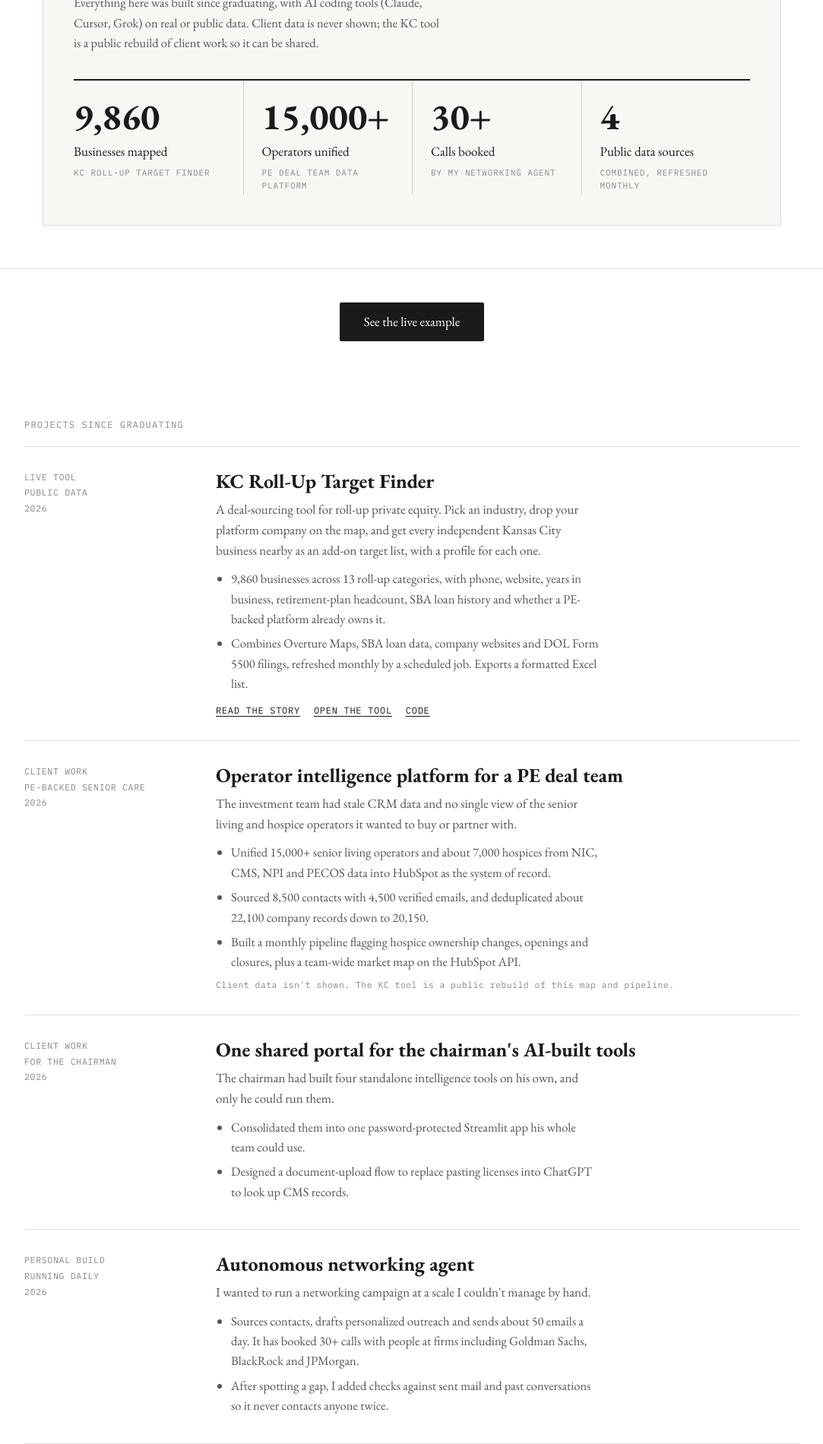
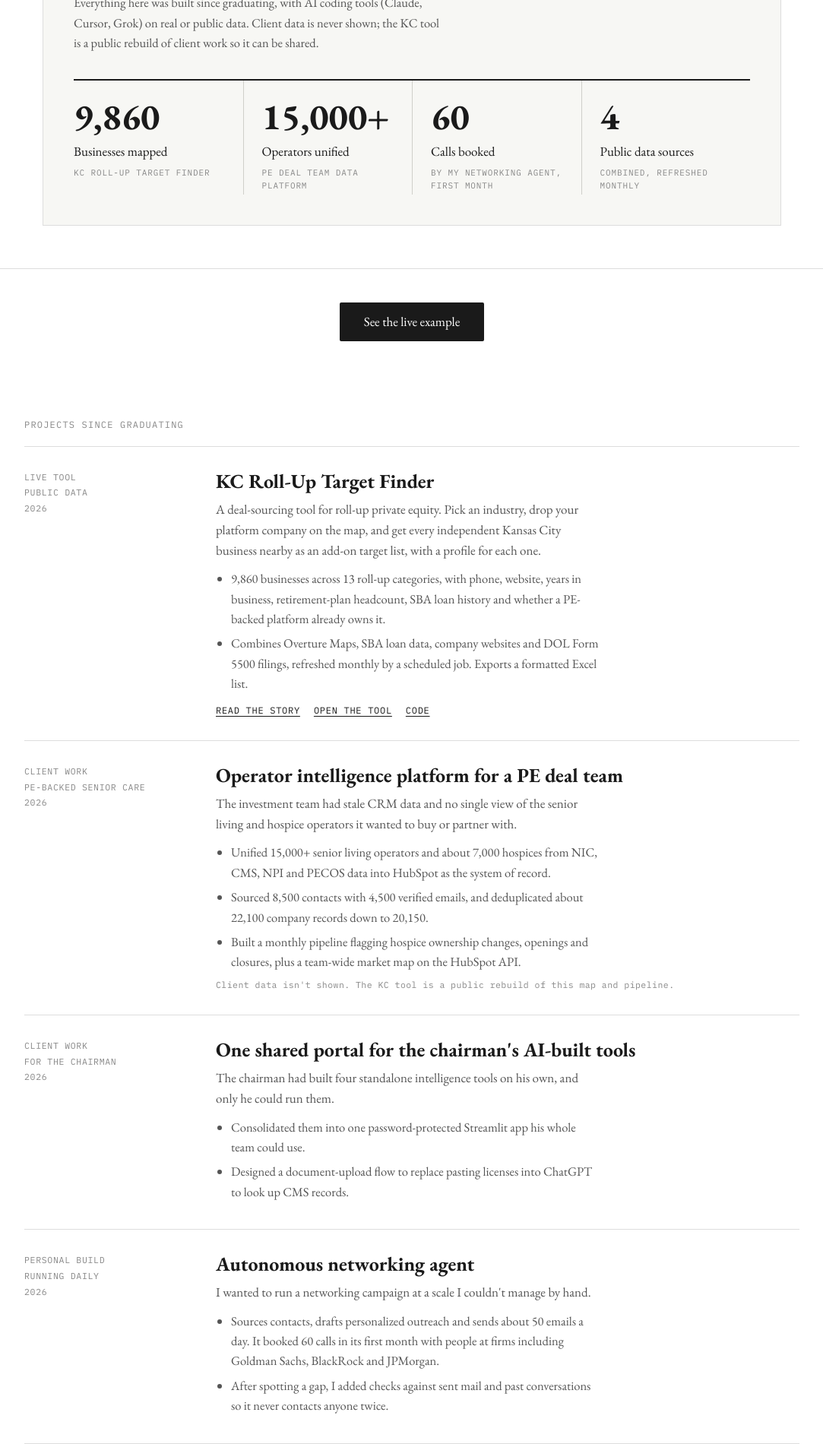
Before and after one commit to WilsonSelzer/WilsonSelzer.github.io, a plain HTML site: page index.html in a window 1280 px wide. Shown: the part 940-2840 px from the top of the page at 76% size, without its empty margins (98-1181 px from the left). Drawn offline with nearby package versions, Linux system fonts and the light colour scheme.

Commit message:
60 calls in first month; refreshed tool screenshot
Co-Authored-By: Claude Opus 5.5 <noreply@anthropic.com>
Claude-Session: https://claude.ai/code/session_01XhjHobFuHByZKkqDKUDe5z

```diff
--- a/index.html
+++ b/index.html
@@ -49,7 +49,7 @@
       <div class="stats">
         <div class="stat"><b>9,860</b><span>Businesses mapped</span><small>KC roll-up target finder</small></div>
         <div class="stat"><b>15,000+</b><span>Operators unified</span><small>PE deal team data platform</small></div>
-        <div class="stat"><b>30+</b><span>Calls booked</span><small>By my networking agent</small></div>
+        <div class="stat"><b>60</b><span>Calls booked</span><small>By my networking agent, first month</small></div>
         <div class="stat"><b>4</b><span>Public data sources</span><small>Combined, refreshed monthly</small></div>
       </div>
     </div>
@@ -120,7 +120,7 @@
       <h3>Autonomous networking agent</h3>
       <p>I wanted to run a networking campaign at a scale I couldn't manage by hand.</p>
       <ul>
-        <li>Sources contacts, drafts personalized outreach and sends about 50 emails a day. It has booked 30+ calls with people at firms including Goldman Sachs, BlackRock and JPMorgan.</li>
+        <li>Sources contacts, drafts personalized outreach and sends about 50 emails a day. It booked 60 calls in its first month with people at firms including Goldman Sachs, BlackRock and JPMorgan.</li>
         <li>After spotting a gap, I added checks against sent mail and past conversations so it never contacts anyone twice.</li>
       </ul>
     </div>
```
Also changed, not shown: kc-tool.jpg, kc/kc-tool.jpg.
